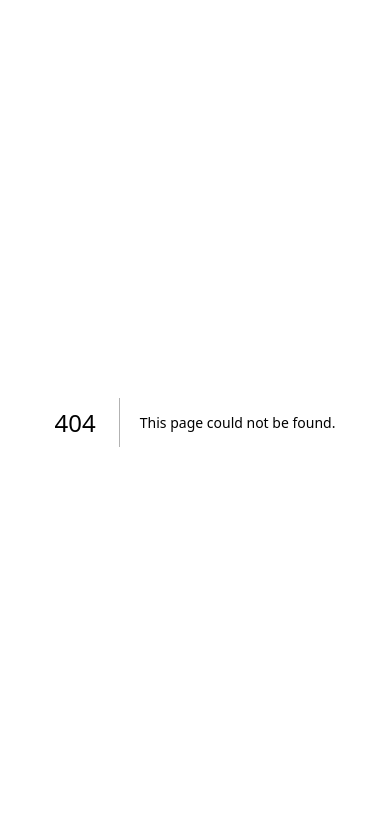
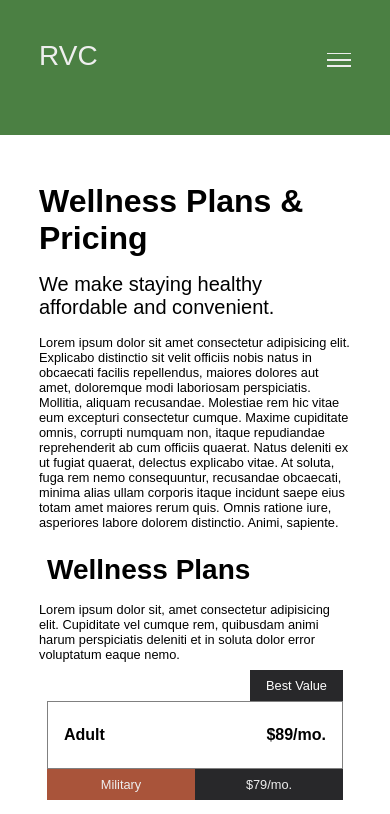
Before and after one commit to alexfotopoulos/revival-cave, a Next.js app: page /plans-pricing in a window 390 px wide. Before the commit this address had no page. Shown: the top 814 px of the page. Built offline with nearby package versions, Linux system fonts and the light colour scheme.

Commit message:
add plans page with responsive css

```diff
--- a/components/layouts/Navbar.js
+++ b/components/layouts/Navbar.js
@@ -19,14 +19,14 @@ export default function Navbar() {
     if (window.innerWidth > 900) {
       setContent(
         <div className={styles.linksGroup}>
-          <Link legacyBehavior href="/health-benefits"><a>Health Benefits</a></Link>
-          <Link legacyBehavior href="/plans"><a>Plans & Pricing</a></Link>
+          <Link legacyBehavior href="/schedule"><a>Schedule a Visit</a></Link>
+          <Link legacyBehavior href="/plans-pricing"><a>Plans & Pricing</a></Link>
           <Link legacyBehavior href="/about"><a>About</a></Link>
         </div>
       )
     } else {
       setContent(
-        <div onClick={handleShowModal}>
+        <div className={styles.iconDiv} onClick={handleShowModal}>
           <span className={styles.navIcon}></span>
         </div>
       );
@@ -38,14 +38,14 @@ export default function Navbar() {
       if (window.innerWidth > 900) {
         setContent(
           <div className={styles.linksGroup}>
+            <Link legacyBehavior href="/schedule"><a>Schedule a Visit</a></Link>
+            <Link legacyBehavior href="/plans-pricing"><a>Plans & Pricing</a></Link>
             <Link legacyBehavior href="/about"><a>About</a></Link>
-            <Link legacyBehavior href="/health-benefits"><a>Health Benefits</a></Link>
-            <Link legacyBehavior href="/plans"><a>Plans & Pricing</a></Link>
           </div>
         )
       } else {
         setContent(
-          <div onClick={handleShowModal}>
+          <div className={styles.iconDiv} onClick={handleShowModal}>
             <span className={styles.navIcon}></span>
           </div>
         );
--- a/components/layouts/Navbar.module.css
+++ b/components/layouts/Navbar.module.css
@@ -50,6 +50,6 @@
     top: .8rem;
 }
 
-.navIcon:hover {
+.iconDiv:hover {
     cursor: pointer;
 }
--- /dev/null
+++ b/components/plans/PricingDisplay.js
@@ -0,0 +1,17 @@
+import styles from "./PricingDisplay.module.css";
+
+export default function PricingDisplay(props) {
+    return (
+        <div className={styles.pricingDisplay}>
+            {props.bestValue && <div className={styles.valueDisplay}>Best Value</div>}
+            <div className={styles.mainDisplay}>
+                <span>{props.type}</span>
+                <span>${props.price}</span>
+            </div>
+            {props.militaryPrice && (<div className={styles.militaryDisplay}>
+                <div className={styles.militaryDisplaySection1}>Military</div>
+                <div className={styles.militaryDisplaySection2}>$79/mo.</div>
+            </div>)}
+        </div>
+    )
+}
--- /dev/null
+++ b/components/plans/PricingDisplay.module.css
@@ -0,0 +1,54 @@
+.pricingDisplay {
+    display: flex;
+    flex-direction: column;
+    margin: 2rem;
+}
+
+.valueDisplay {
+    align-self: flex-end;
+    background-color: #28282a;
+    color: white;
+    padding: 1rem 2rem;
+}
+
+.mainDisplay {
+    padding: 3rem 2rem;
+    border: 1px solid grey;
+    display: flex;
+    justify-content: space-between;
+}
+
+.mainDisplay > span:first-child {
+    margin-right: 1rem;
+}
+
+.mainDisplay > span {
+    font-size: 2rem;
+    font-weight: bold;
+}
+
+.militaryDisplay {
+    display: flex;
+}
+
+.militaryDisplaySection1,
+.militaryDisplaySection2 {
+    width: 50%;
+    text-align: center;
+    padding: 1rem;
+    color: #eee;
+}
+
+.militaryDisplaySection1 {
+    background-color: rgba(169, 84, 58);
+}
+
+.militaryDisplaySection2 {
+    background-color: #28282a;
+}
+
+@media (max-width: 660px) {
+    .pricingDisplay {
+        margin: 1rem;
+    }
+}
--- /dev/null
+++ b/components/plans/tempCodeRunnerFile.js
@@ -0,0 +1 @@
+$89
--- a/components/utilities/Modal.js
+++ b/components/utilities/Modal.js
@@ -11,9 +11,9 @@ export default function Modal(props) {
             <div className={styles.backdrop}></div>
             <div className={styles.modal}>
                 <div className={styles.linksGroup}>
+                    <Link legacyBehavior href="/schedule"><a className={styles.modalLink}>Schedule a Visit</a></Link>
+                    <Link legacyBehavior href="/plans-pricing"><a className={styles.modalLink}>Plans & Pricing</a></Link>
                     <Link legacyBehavior href="/about"><a className={styles.modalLink}>About</a></Link>
-                    <Link legacyBehavior href="/health-benefits"><a className={styles.modalLink}>Health Benefits</a></Link>
-                    <Link legacyBehavior href="/plans"><a className={styles.modalLink}>Plans & Pricing</a></Link>
                 </div>
             </div>
         </div>
--- a/components/utilities/Modal.module.css
+++ b/components/utilities/Modal.module.css
@@ -27,6 +27,10 @@
     font-size: 3rem;
 }
 
+.closeModal:hover {
+  cursor: pointer;
+}
+
 .linksGroup {
     display: flex;
     flex-direction: column;
--- a/pages/about.js
+++ b/pages/about.js
@@ -1,7 +1,7 @@
 import Footer from "@/components/layouts/Footer";
 import Navbar from "@/components/layouts/Navbar";
 import Scheduler from "@/components/utilities/Scheduler";
-import styles from "../styles/about.module.css";
+import styles from "../styles/pageStyles/about.module.css";
 
 export default function about() {
     return (
--- /dev/null
+++ b/pages/plans-pricing.js
@@ -0,0 +1,49 @@
+import Navbar from "@/components/layouts/Navbar";
+import styles from "../styles/pageStyles/plansPricing.module.css";
+import Scheduler from "@/components/utilities/Scheduler";
+import Footer from "@/components/layouts/Footer";
+import PricingDisplay from "@/components/plans/PricingDisplay";
+
+export default function plansPricing() {
+    return (
+        <div>
+            <div className={styles.navBackground}></div>
+            <Navbar />
+            <div className={styles.plansPage}>
+                <div className={styles.plansSection1}>
+                    <h1 className={styles.plansHeading1}>Wellness Plans & Pricing</h1>
+                    <h3 className={styles.plansSectionHeading}>We make staying healthy affordable and convenient.</h3>
+                    <p>Lorem ipsum dolor sit amet consectetur adipisicing elit. Explicabo distinctio sit velit officiis nobis natus in obcaecati facilis repellendus, maiores dolores aut amet, doloremque modi laboriosam perspiciatis. Mollitia, aliquam recusandae.
+                        Molestiae rem hic vitae eum excepturi consectetur cumque. Maxime cupiditate omnis, corrupti numquam non, itaque repudiandae reprehenderit ab cum officiis quaerat. Natus deleniti ex ut fugiat quaerat, delectus explicabo vitae.
+                        At soluta, fuga rem nemo consequuntur, recusandae obcaecati, minima alias ullam corporis itaque incidunt saepe eius totam amet maiores rerum quis. Omnis ratione iure, asperiores labore dolorem distinctio. Animi, sapiente.</p>
+                    <h2 className={styles.plansHeading2}>Wellness Plans</h2>
+                    <p>Lorem ipsum dolor sit, amet consectetur adipisicing elit. Cupiditate vel cumque rem, quibusdam animi harum perspiciatis deleniti et in soluta dolor error voluptatum eaque nemo.</p>
+                    <div className={styles.pricingDisplayGrid}>
+                        <PricingDisplay type="Adult" price="89/mo." bestValue={true} militaryPrice="79"/>
+                        <PricingDisplay type="Youth" price="49/mo." bestValue={true} militaryPrice={false} />
+                    </div>
+                    <h2 className={styles.plansHeading2}>Packages</h2>
+                    <p>Lorem ipsum dolor sit amet consectetur adipisicing elit. Modi recusandae, deleniti cupiditate similique laudantium nihil.</p>
+                    <div className={styles.pricingDisplayGrid}>
+                        <PricingDisplay type="6 Visits" price="209" bestValue={false} militaryPrice="199"/>
+                        <PricingDisplay type="10 Visits" price="299" bestValue={false} militaryPrice={269} />
+                        <PricingDisplay type="20 Visits" price="499" bestValue={false} militaryPrice={449} />
+                    </div>
+                    <h2 className={styles.plansHeading2}>Initial Visits</h2>
+                    <div className={styles.pricingDisplayGrid}>
+                        <PricingDisplay type="Initial Visit" price="29" bestValue={false} militaryPrice="19"/>
+                    </div>
+                    <h2 className={styles.plansHeading2}>Single Visit</h2>
+                    <p>Lorem ipsum dolor sit amet consectetur adipisicing elit.</p>
+                    <div className={styles.pricingDisplayGrid}>
+                        <PricingDisplay type="Single Visit" price="45" bestValue={false} militaryPrice={false}/>
+                    </div>
+                </div>
+                <div className={styles.plansSection2}>
+                    <Scheduler />
+                </div>
+            </div>
+            <Footer />
+        </div>
+    )
+}
--- a/styles/about.module.css
+++ b/styles/pageStyles/about.module.css
@@ -8,7 +8,7 @@
     margin: 6rem 0;
     display: grid;
     grid-template-columns: repeat(3, 1fr);
-    column-gap: 2rem;
+    column-gap: 4rem;
 
 }
 
--- /dev/null
+++ b/styles/pageStyles/plansPricing.module.css
@@ -0,0 +1,66 @@
+.navBackground {
+    height: 18vh;
+    background-color: rgb(75, 128, 67);
+}
+
+.plansPage {
+    padding: 0 10%;
+    margin: 6rem 0;
+    display: grid;
+    grid-template-columns: repeat(3, 1fr);
+    column-gap: 4rem;
+}
+
+.plansHeading1 {
+    font-size: 4rem;
+    font-weight: 700;
+    margin-bottom: 1.5rem;
+}
+
+.plansHeading2 {
+    font-size: 3.5rem;
+    font-weight: 700;
+    margin: 3rem 1rem 2rem;
+}
+
+.plansSectionHeading {
+    font-size: 2.5rem;
+    font-weight: 300;
+    margin: 2rem 0;
+}
+
+.plansSection1 {
+    grid-column: 1 / 3;
+}
+
+.plansSection2 {
+    grid-column: 3 / 4;
+}
+
+@media (max-width: 900px) {
+    .navBackground {
+        height: 16vh;
+    }
+    .plansPage {
+        grid-template-columns: 1fr;
+    }
+    .plansSection1 {
+        grid-column: 1 / -1;
+        margin-bottom: 3rem;
+    }
+    .plansSection2 {
+        grid-column: 1 / -1
+    }
+}
+
+.pricingDisplayGrid {
+    width: 100%;
+    display: grid;
+    grid-template-columns: repeat(3, 1fr);
+}
+
+@media (max-width: 660px) {
+    .pricingDisplayGrid {
+        grid-template-columns: 1fr;
+    }
+}
```
